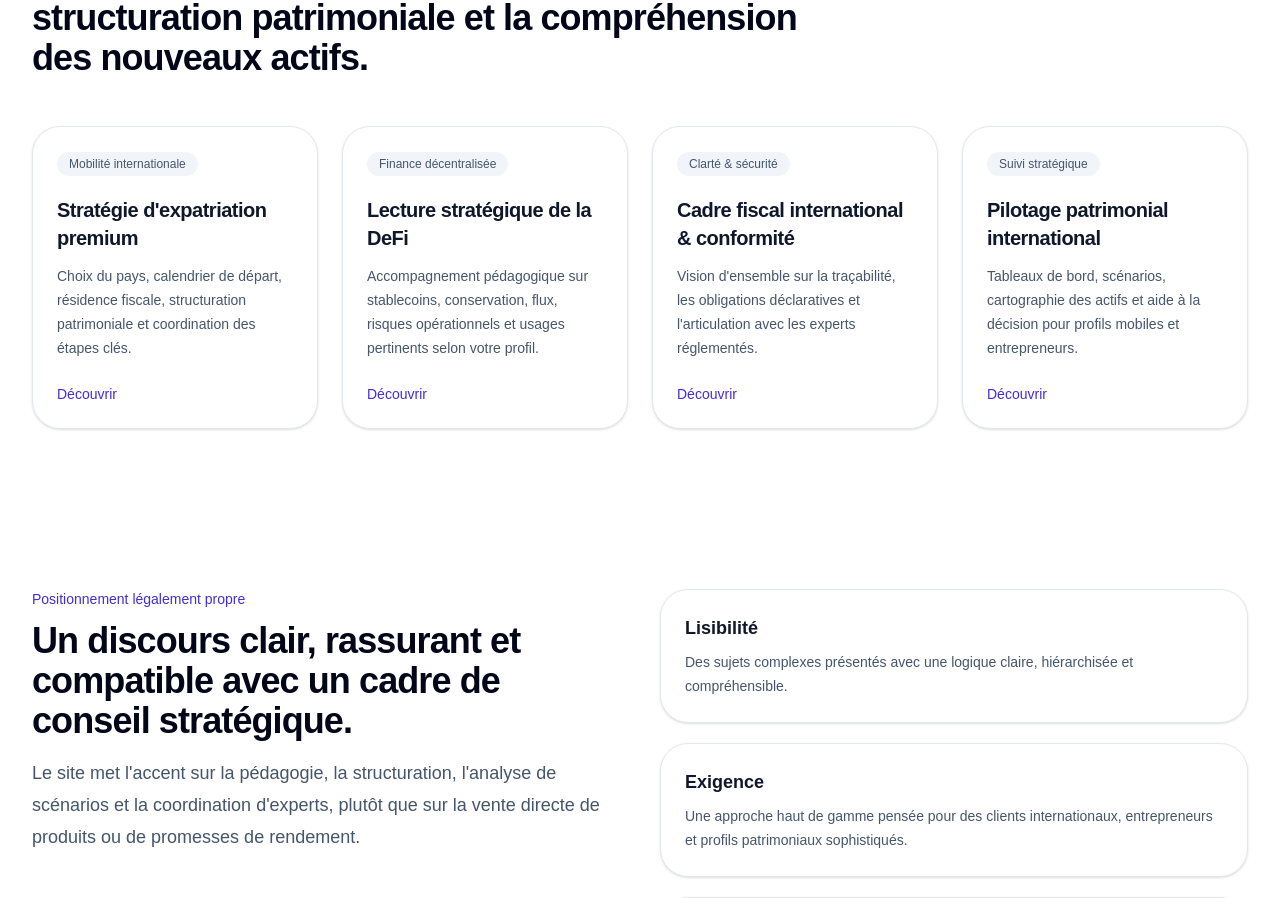
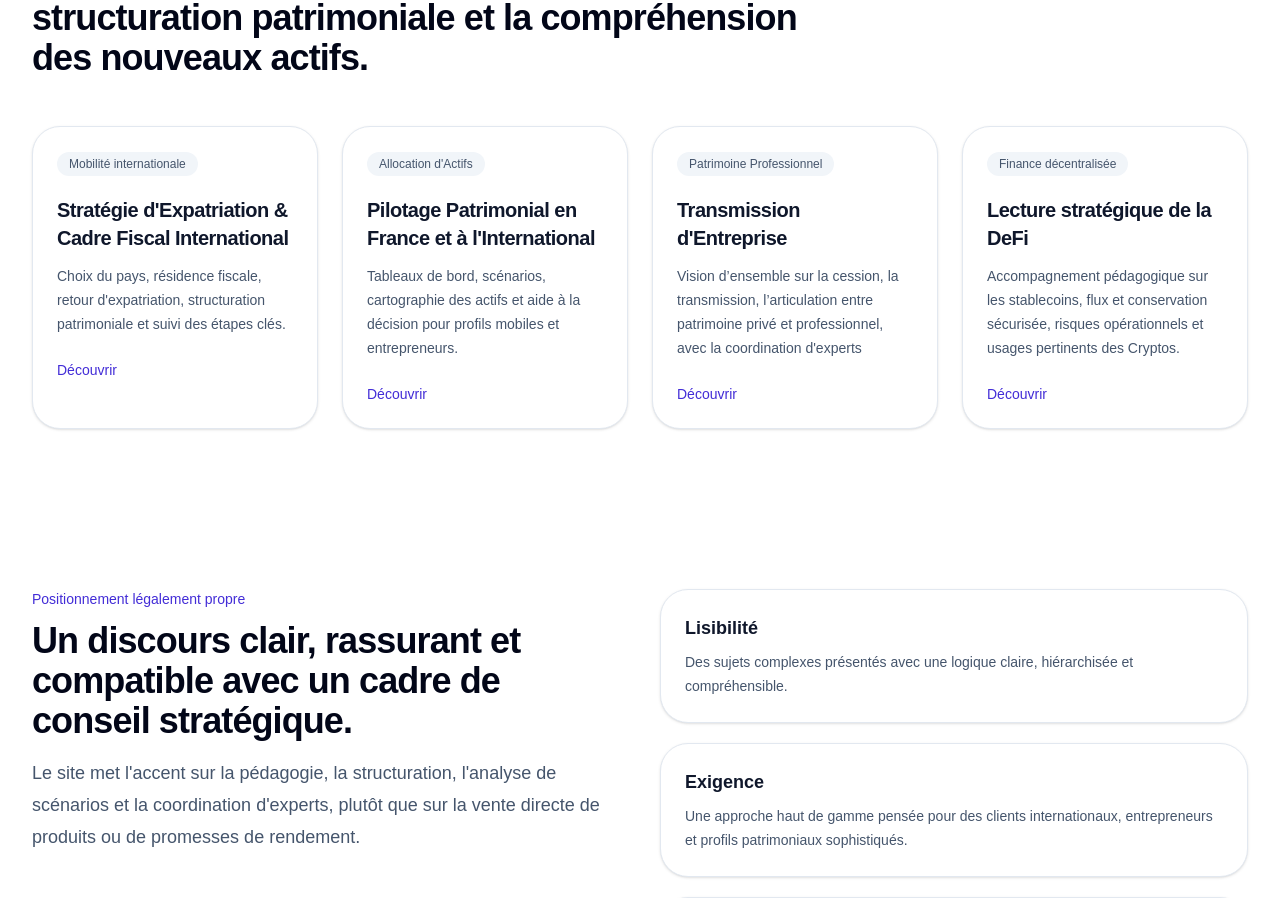
Before and after one commit to julien7paris/legaris-site, a Next.js app: page / in a window 1280 px wide. Shown: the part 1026-1924 px from the top of the page. Built offline with nearby package versions, Linux system fonts and the light colour scheme.

Commit message:
mise à jour simulateur + amélioration UX

```diff
--- a/app/page.tsx
+++ b/app/page.tsx
@@ -3,28 +3,28 @@ import Link from "next/link";
 export default function ExpatDeFiLandingPage() {
   const services = [
     {
-      title: "Stratégie d'expatriation premium",
+      title: "Stratégie d'Expatriation & Cadre Fiscal International",
       description:
-        "Choix du pays, calendrier de départ, résidence fiscale, structuration patrimoniale et coordination des étapes clés.",
+        "Choix du pays, résidence fiscale, retour d'expatriation, structuration patrimoniale et suivi des étapes clés.",
       tag: "Mobilité internationale",
+    },
+    {
+      title: "Pilotage Patrimonial en France et à l'International",
+      description:
+        "Tableaux de bord, scénarios, cartographie des actifs et aide à la décision pour profils mobiles et entrepreneurs.",
+      tag: "Allocation d'Actifs",
+    },
+    {
+      title: "Transmission d'Entreprise",
+      description:
+        "Vision d’ensemble sur la cession, la transmission, l’articulation entre patrimoine privé et professionnel, avec la coordination d'experts",
+      tag: "Patrimoine Professionnel",
     },
     {
       title: "Lecture stratégique de la DeFi",
       description:
-        "Accompagnement pédagogique sur stablecoins, conservation, flux, risques opérationnels et usages pertinents selon votre profil.",
+        "Accompagnement pédagogique sur les stablecoins, flux et conservation sécurisée, risques opérationnels et usages pertinents des Cryptos.",
       tag: "Finance décentralisée",
-    },
-    {
-      title: "Cadre fiscal international & conformité",
-      description:
-        "Vision d'ensemble sur la traçabilité, les obligations déclaratives et l'articulation avec les experts réglementés.",
-      tag: "Clarté & sécurité",
-    },
-    {
-      title: "Pilotage patrimonial international",
-      description:
-        "Tableaux de bord, scénarios, cartographie des actifs et aide à la décision pour profils mobiles et entrepreneurs.",
-      tag: "Suivi stratégique",
     },
   ];
 
--- a/app/simulateur/page.tsx
+++ b/app/simulateur/page.tsx
@@ -402,15 +402,12 @@ export default function SimulateurPage() {
     }
 
     if (crypto === "Débutant") {
-      score += 5;
       alerts.push("Présence d’actifs numériques : besoin de pédagogie et de structuration.");
     }
     if (crypto === "Intermédiaire") {
-      score += 11;
       alerts.push("Flux et traçabilité des actifs numériques à intégrer dans la vision d’ensemble.");
     }
     if (crypto === "Avancé") {
-      score += 18;
       alerts.push("Exposition avancée aux actifs numériques : conservation, flux et coordination à cadrer finement.");
     }
 
@@ -462,7 +459,6 @@ export default function SimulateurPage() {
       normalizedObjectives.includes("wallet") ||
       normalizedObjectives.includes("stablecoin")
     ) {
-      score += 6;
       alerts.push("Sujet crypto / DeFi explicitement mentionné.");
     }
 
@@ -493,7 +489,7 @@ export default function SimulateurPage() {
       "shadow-[0_0_0_1px_rgba(16,185,129,0.12),0_12px_40px_rgba(16,185,129,0.12)]";
 
     if (score >= 35 && score < 65) {
-      level = "Renforcé";
+      level = "Optimisé";
       badgeClass = "bg-sky-100 text-sky-800";
       progressClass = "bg-sky-500";
       glowClass =
```
